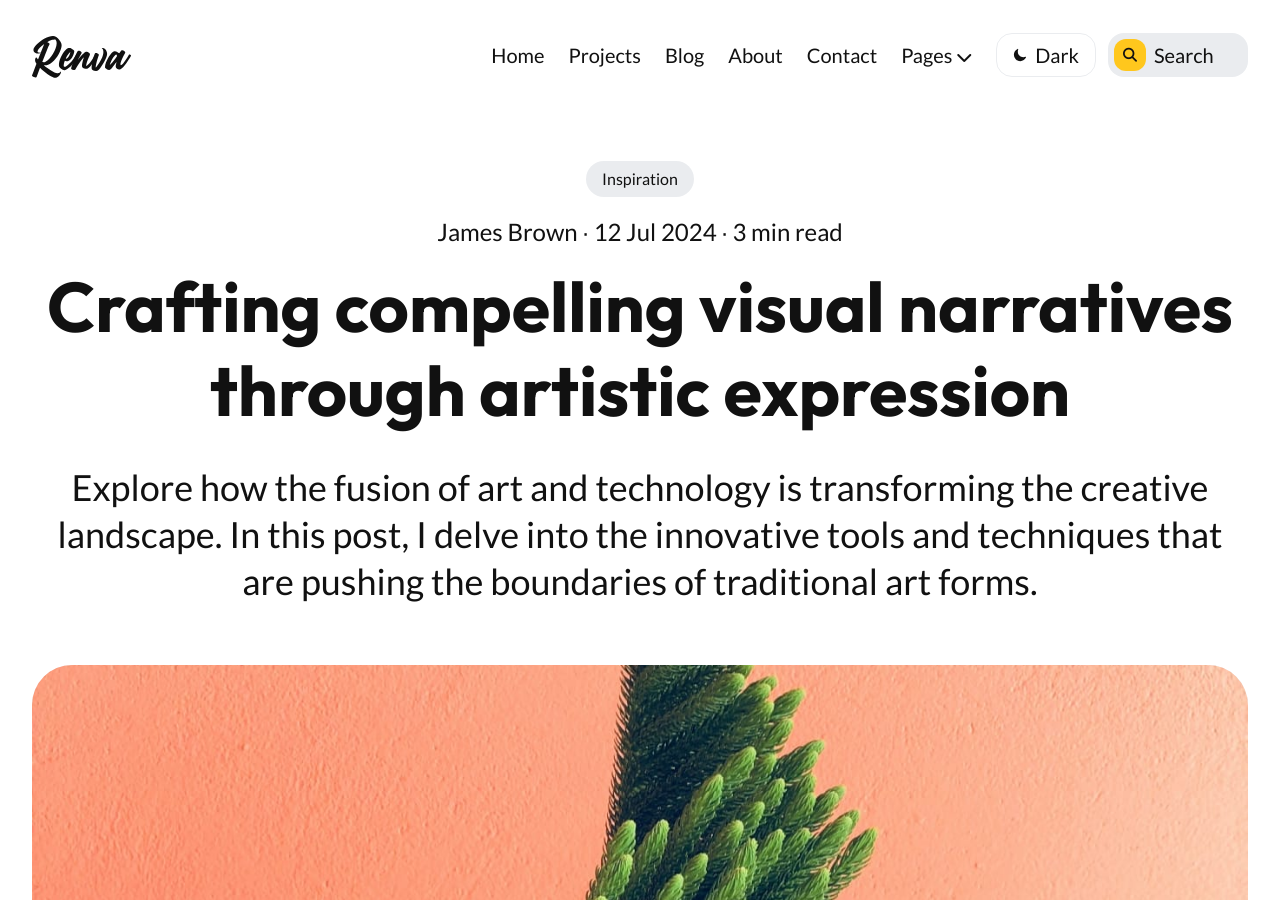
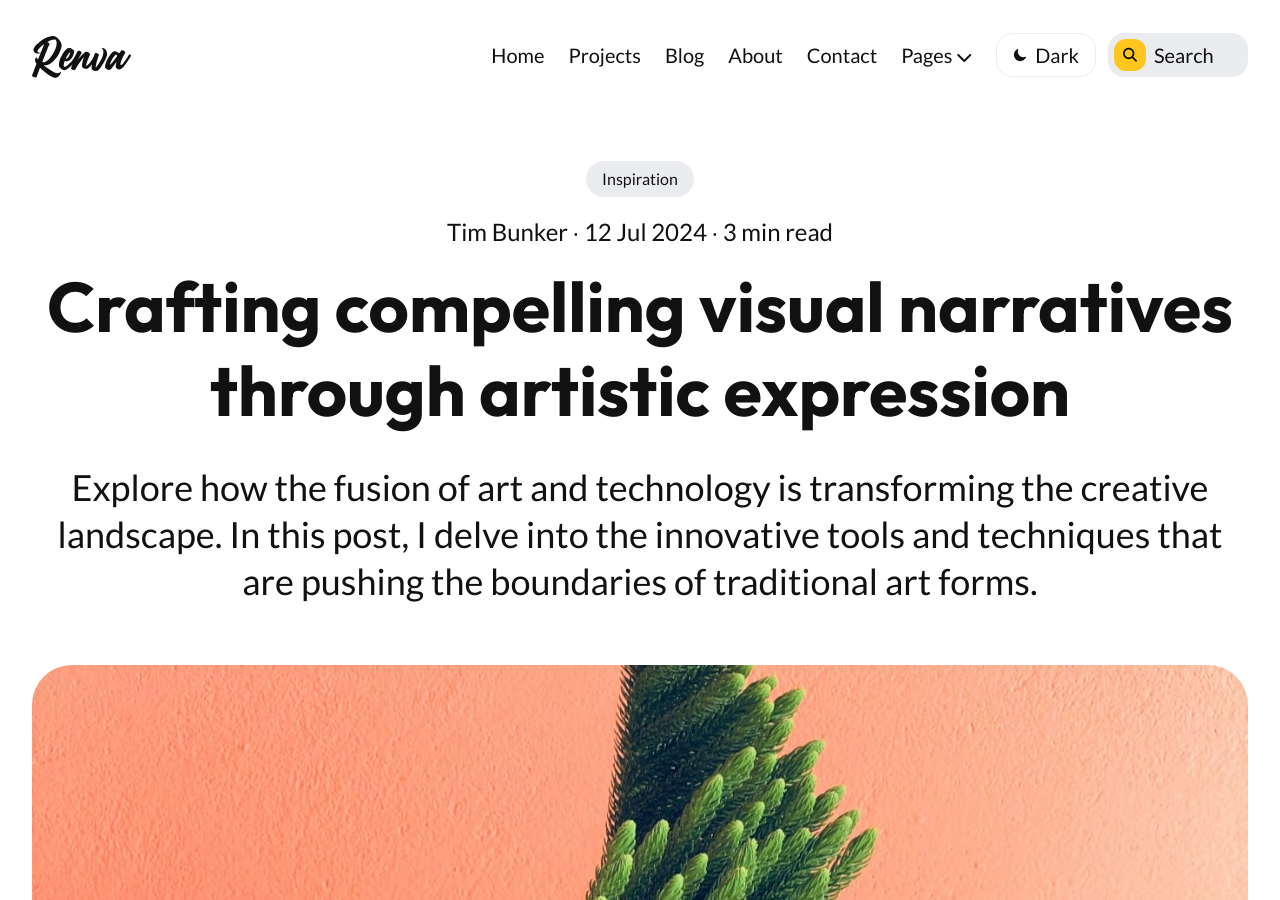
Before and after one commit to TimothyBunker/TimBunkerPortfolio, a Jekyll site: the page built from _posts/2024-07-12-crafting-compelling-visual-narratives-through-artistic-expression.md, in a window 1280 px wide and 900 px high. Built offline with Jekyll 4.4.1, drawn with Linux system fonts in a browser that asks for light colours; part of the change alters nothing that is shown.

Commit message:
Update settings.yml

```diff
--- a/_data/settings.yml
+++ b/_data/settings.yml
@@ -30,7 +30,7 @@ menu_settings:
 #-------------------------------
 # Author Settings
 author:
-  author_name: James Brown
+  author_name: Tim Bunker
   author_avatar: '/images/01-1.jpg'
 
 
@@ -38,7 +38,7 @@ author:
 # Hero Settings
 hero:
   enable: true
-  hero_role: Artist ∙ Designer ∙ Thinker
+  hero_role: Software Engineer ∙ Programmer ∙ Student
   hero_title: Hi! I’m Tim <img src="/TimBunkerPortfolio/images/01-1.jpg" alt="Tim Bunkers's Picture" loading="lazy"> <br> I Create Things That Work for Your Business
   hero_description:
   hero_button_text: Let’s make dream together
@@ -144,7 +144,7 @@ social:
 #-------------------------------
 # Contact Settings
 contact:
-  contact_email: your@email.com # Add your form_id
+  contact_email: bunkertimothy0@gmail.com # Add your form_id
   contact_button_text: Send Message
 
 # NOTE
```
